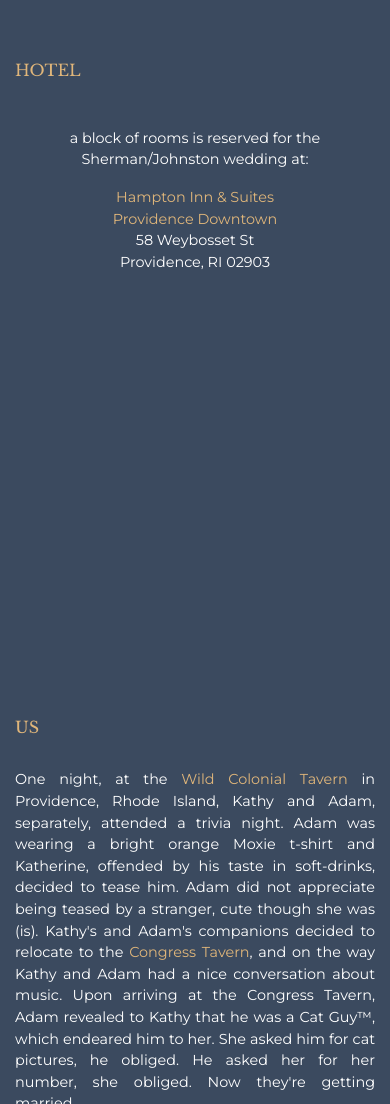
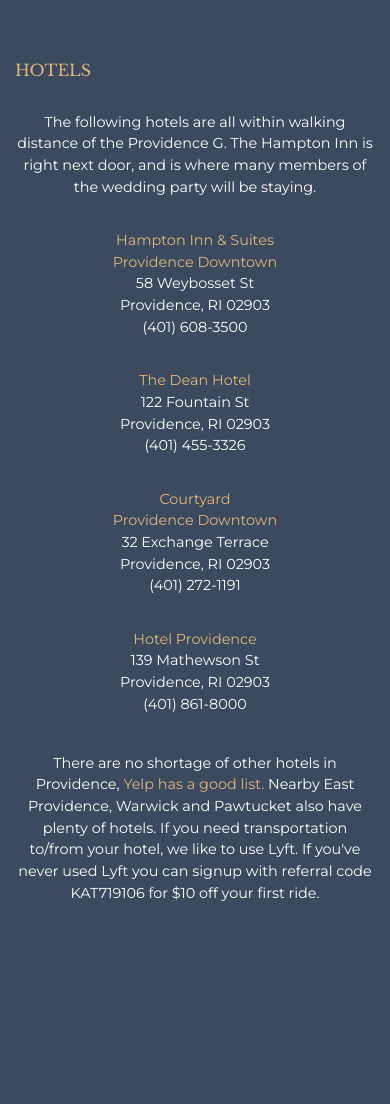
Before and after one commit to atomjohnston/shermston-dot-com, a website built with webpack: page static/index.html in a window 390 px wide. Shown: the part 2120-3224 px from the top of the page. Built offline with nearby package versions, Linux system fonts and the light colour scheme; files whose address does not match are found by name.

Commit message:
add more hotels and format

```diff
--- a/static/index.html
+++ b/static/index.html
@@ -1,18 +1,22 @@
 <!doctype html>
 <html lang="en">
+
 <head>
-    <link rel="stylesheet" href="https://stackpath.bootstrapcdn.com/bootstrap/4.1.0/css/bootstrap.min.css" integrity="sha384-9gVQ4dYFwwWSjIDZnLEWnxCjeSWFphJiwGPXr1jddIhOegiu1FwO5qRGvFXOdJZ4" crossorigin="anonymous">
+  <link rel="stylesheet" href="https://stackpath.bootstrapcdn.com/bootstrap/4.1.0/css/bootstrap.min.css" integrity="sha384-9gVQ4dYFwwWSjIDZnLEWnxCjeSWFphJiwGPXr1jddIhOegiu1FwO5qRGvFXOdJZ4"
+    crossorigin="anonymous">
   <link href="https://fonts.googleapis.com/css?family=Montserrat" rel="stylesheet" type="text/css">
   <link href="https://fonts.googleapis.com/css?family=Libre+Baskerville" rel="stylesheet">
   <link href="styles/shermston.css" rel="stylesheet" type="text/css">
   <meta name="viewport" content="width=device-width, initial-scale=1.0">
   <title>Sherman-Johnston Wedding</title>
 </head>
+
 <body>
   <div id="media-state"></div>
   <nav class="navbar navbar-expand-lg fixed-top navbar-dark" id="main-nav">
     <a class="navbar-brand" id="nav-brand" href="#">Sherman-Johnston <br class="d-md-none">Wedding</a>
-      <button class="navbar-toggler" type="button" data-toggle="collapse" data-target="#nav-targets" aria-controls="nav-targets" aria-expanded="false" aria-label="Toggle navigation">
+    <button class="navbar-toggler" type="button" data-toggle="collapse" data-target="#nav-targets" aria-controls="nav-targets"
+      aria-expanded="false" aria-label="Toggle navigation">
       <span class="navbar-toggler-icon"></span>
     </button>
     <div class="collapse navbar-collapse text-uppercase" id="nav-targets">
@@ -20,8 +24,9 @@
         <li><a href="#" class="nav-link">Home</a></li>
         <li><a href="#where" class="nav-link">Where</a></li>
         <li><a href="#when" class="nav-link">When</a></li>
-          <li><a href="#hotel" class="nav-link">Hotel</a></li>
-          <li><a href="https://www.amazon.com/wedding/katherine-sherman-adam-johnston-providence-december-2018/registry/1NLPUG1Q4W5CZ" target="_blank" class="nav-link">Registry</a></li>
+        <li><a href="#hotel" class="nav-link">Hotels</a></li>
+        <li><a href="https://www.amazon.com/wedding/katherine-sherman-adam-johnston-providence-december-2018/registry/1NLPUG1Q4W5CZ"
+            target="_blank" class="nav-link">Registry</a></li>
         <li><a href="#us" class="nav-link">Us</a></li>
         <li><a href="rsvp.html" class="nav-link">RSVP</a></li>
       </ul>
@@ -34,12 +39,13 @@
       <div id="brass-tacks" class="clearish-blue col p-4">
         <div class="schedule">
           <p>December 1st, 2018</p>
-            <span>4:30pm - <i class="note">Ceremony</i></span><br/>
-            <span>5:00pm - <i class="note">Cocktails</i></span><br/>
-            <span>6:00pm - <i class="note">Reception</i></span><br/><br/><br/>
+          <span>4:30pm - <i class="note">Ceremony</i></span><br />
+          <span>5:00pm - <i class="note">Cocktails</i></span><br />
+          <span>6:00pm - <i class="note">Reception</i></span><br /><br /><br />
         </div>
         <address>
-            <a href="https://www.providenceg.com/provg-ballroom/" target="_blank">Ballroom at the <br class="d-lg-none">Providence G</a><br>
+          <a href="https://www.providenceg.com/provg-ballroom/" target="_blank">Ballroom at the <br class="d-lg-none">Providence
+            G</a><br>
           100 Dorrance St<br>
           Providence, RI 02903
         </address>
@@ -49,17 +55,23 @@
   </div>
   <div id="where" class="container-fluid blurb">
     <div class="row my-4">
-        <div class="main-content col-sm col-md-10 col-lg-7 mx-auto"><h2>Where</h2></div>
+      <div class="main-content col-sm col-md-10 col-lg-7 mx-auto">
+        <h2>Where</h2>
+      </div>
     </div>
     <div class="row">
       <div class="main-content col-sm col-md-10 col-lg-7 mx-auto">
         <p>
-            Our ceremony will be held in the <a href="http://www.providenceg.com/provg-ballroom/" target="_blank">Ballroom at the Providence G</a>,
-            and our cocktail hour will in the same building on the <a href="http://www.providenceg.com/provg-rooftop/" target="_blank">Rooftop at the G</a>.
+          Our ceremony will be held in the <a href="http://www.providenceg.com/provg-ballroom/" target="_blank">Ballroom
+            at the Providence G</a>,
+          and our cocktail hour will in the same building on the <a href="http://www.providenceg.com/provg-rooftop/"
+            target="_blank">Rooftop at the G</a>.
         </p>
         <p>
-            The Providence G is at <a href="https://www.google.com/maps/place/100+Dorrance+St,+Providence,+RI+02903" target="_blank">100 Dorrance St, Providence, RI 02903</a>.
-            Complimentary valet parking is available. If you choose to park yourself there are several pay lots nearby, as well as metered on-street parking.
+          The Providence G is at <a href="https://www.google.com/maps/place/100+Dorrance+St,+Providence,+RI+02903"
+            target="_blank">100 Dorrance St, Providence, RI 02903</a>.
+          Complimentary valet parking is available. If you choose to park yourself there are several pay lots nearby,
+          as well as metered on-street parking.
           Meters are operational on Saturdays until 8pm.
         </p>
       </div>
@@ -69,13 +81,15 @@
   <div id="skyline" class="parallax container-fluid separator-image"></div>
   <div id="when" class="container-fluid blurb">
     <div class="row my-4">
-        <div class="main-content col-sm col-md-10 col-lg-7 mx-auto"><h2>When</h2></div>
+      <div class="main-content col-sm col-md-10 col-lg-7 mx-auto">
+        <h2>When</h2>
+      </div>
     </div>
     <div class="row">
       <div class="main-content schedule col-sm col-md-10 col-lg-7 mx-auto">
         <p>December 1st, 2018</p>
-          <span>4:30pm - <i class="note">Ceremony</i></span><br/>
-          <span>5:00pm - <i class="note">Cocktails</i></span><br/>
+        <span>4:30pm - <i class="note">Ceremony</i></span><br />
+        <span>5:00pm - <i class="note">Cocktails</i></span><br />
         <span>6:00pm - <i class="note">Reception</i></span>
       </div>
     </div>
@@ -84,17 +98,64 @@
   <div id="station" class="parallax container-fluid separator-image"></div>
   <div id="hotel" class="container-fluid blurb">
     <div class="row my-4">
-        <div class="main-content col-sm col-md-10 col-lg-7 mx-auto"><h2>Hotel</h2></div>
+      <div class="main-content col-sm col-md-10 col-lg-7 mx-auto">
+        <h2>Hotels</h2>
+      </div>
     </div>
     <div class="row">
       <div class="main-content col-sm col-md-10 col-lg-7 mx-auto">
+        <p>The following hotels are all within walking distance of the Providence G. The Hampton Inn is right next
+          door, and is where many members of the wedding party will be staying.</p>
+        <div class="row">
+          <div class="col-xl">
             <p>
-            <p class="note">a block of rooms is reserved for the Sherman/Johnston wedding at:</p>
               <div class="address">
-              <span class="place"><a href="http://hamptoninn.hilton.com/en/hp/groups/personalized/P/PVDWYHX-SHJ-20181130/index.jhtml?WT.mc_id=POG" target="_blank">Hampton Inn &amp; Suites <br class="d-md-none">Providence Downtown</a></span><br/>
-              <span>58 Weybosset St</span><br/>
-              <span>Providence, RI 02903</span><br/>
+                <span class="place"><a href="https://hamptoninn3.hilton.com/en/hotels/rhode-island/hampton-inn-and-suites-providence-downtown-PVDWYHX/index.html"
+                    target="_blank">Hampton Inn &amp; Suites <br class="d-md-none">Providence Downtown</a></span><br />
+                <span>58 Weybosset St</span><br />
+                <span>Providence, RI 02903</span><br />
+                <span>(401) 608-3500</span><br />
               </div>
+            </p>
+          </div>
+          <div class="col-xl">
+            <p>
+              <div class="address">
+                <span class="place"><a href="https://thedeanhotel.com" target="_blank">The Dean Hotel</a></span><br />
+                <span>122 Fountain St</span><br />
+                <span>Providence, RI 02903</span><br />
+                <span>(401) 455-3326</span><br />
+              </div>
+            </p>
+          </div>
+          <div class="col-xl">
+            <p>
+              <div class="address">
+                <span class="place"><a href="https://www.marriott.com/hotels/travel/pvddt-courtyard-providence-downtown/?scid=bb1a189a-fec3-4d19-a255-54ba596febe2"
+                    target="_blank">Courtyard <br class="d-md-none">Providence Downtown</a></span><br />
+                <span>32 Exchange Terrace</span><br />
+                <span>Providence, RI 02903</span><br />
+                <span>(401) 272-1191</span><br />
+              </div>
+            </p>
+          </div>
+          <div class="col-xl">
+            <p>
+              <div class="address">
+                <span class="place"><a href="https://www.hotelprovidence.com" target="_blank">Hotel Providence</a></span><br />
+                <span>139 Mathewson St</span><br />
+                <span>Providence, RI 02903</span><br />
+                <span>(401) 861-8000</span><br />
+              </div>
+            </p>
+          </div>
+        </div>
+        <p><br />
+          There are no shortage of other hotels in Providence, <a href="https://www.yelp.com/search?find_desc=Hotels&find_loc=DownCity,+Providence,+RI+02903">Yelp
+            has a good list.</a>
+          Nearby East Providence, Warwick and Pawtucket also have plenty of hotels. If you need transportation to/from
+          your hotel, we like to use Lyft.
+          If you've never used Lyft you can signup with referral code KAT719106 for $10 off your first ride.
         </p>
       </div>
     </div>
@@ -103,16 +164,23 @@
   <div id="capitol" class="parallax container-fluid separator-image"></div>
   <div id="us" class="container-fluid blurb">
     <div class="row my-4">
-        <div class="main-content col-sm col-md-10 col-lg-7 mx-auto"><h2>Us</h2></div>
+      <div class="main-content col-sm col-md-10 col-lg-7 mx-auto">
+        <h2>Us</h2>
+      </div>
     </div>
     <div class="row">
       <div class="main-content col-sm col-md-10 col-lg-7 mx-auto">
         <p>
-            One night, at the <a href="http://www.wildcolonial.com" target="_blank">Wild Colonial Tavern</a> in Providence, Rhode Island, Kathy and Adam, separately,
-            attended a trivia night. Adam was wearing a bright orange Moxie t-shirt and Katherine, offended by his taste in soft-drinks, decided to tease him. Adam did
-            not appreciate being teased by a stranger, cute though she was (is). Kathy's and Adam's companions decided to relocate to the
-            <a href="https://www.facebook.com/thecongresstavern/" target="_blank">Congress Tavern</a>, and on the way Kathy and Adam had a nice conversation about music.
-            Upon arriving at the Congress Tavern, Adam revealed to Kathy that he was a Cat Guy&trade;, which endeared him to her. She asked him for cat pictures, he obliged.
+          One night, at the <a href="http://www.wildcolonial.com" target="_blank">Wild Colonial Tavern</a> in
+          Providence, Rhode Island, Kathy and Adam, separately,
+          attended a trivia night. Adam was wearing a bright orange Moxie t-shirt and Katherine, offended by his taste
+          in soft-drinks, decided to tease him. Adam did
+          not appreciate being teased by a stranger, cute though she was (is). Kathy's and Adam's companions decided to
+          relocate to the
+          <a href="https://www.facebook.com/thecongresstavern/" target="_blank">Congress Tavern</a>, and on the way
+          Kathy and Adam had a nice conversation about music.
+          Upon arriving at the Congress Tavern, Adam revealed to Kathy that he was a Cat Guy&trade;, which endeared him
+          to her. She asked him for cat pictures, he obliged.
           He asked her for her number, she obliged. Now they're getting married.
         </p>
       </div>
@@ -124,6 +192,7 @@
     <script src="https://cdnjs.cloudflare.com/ajax/libs/popper.js/1.14.0/umd/popper.min.js" integrity="sha384-cs/chFZiN24E4KMATLdqdvsezGxaGsi4hLGOzlXwp5UZB1LY//20VyM2taTB4QvJ" crossorigin="anonymous"></script>
     <script src="https://stackpath.bootstrapcdn.com/bootstrap/4.1.0/js/bootstrap.min.js" integrity="sha384-uefMccjFJAIv6A+rW+L4AHf99KvxDjWSu1z9VI8SKNVmz4sk7buKt/6v9KI65qnm" crossorigin="anonymous"></script>
     <script src="scripts/shermston.js"></script>-->
-    <script src="dist/shermston.js"></script>
+  <script src="lib/shermston.js"></script>
 </body>
+
 </html>
```
Lines whose indentation alone changed are shown as unchanged.
